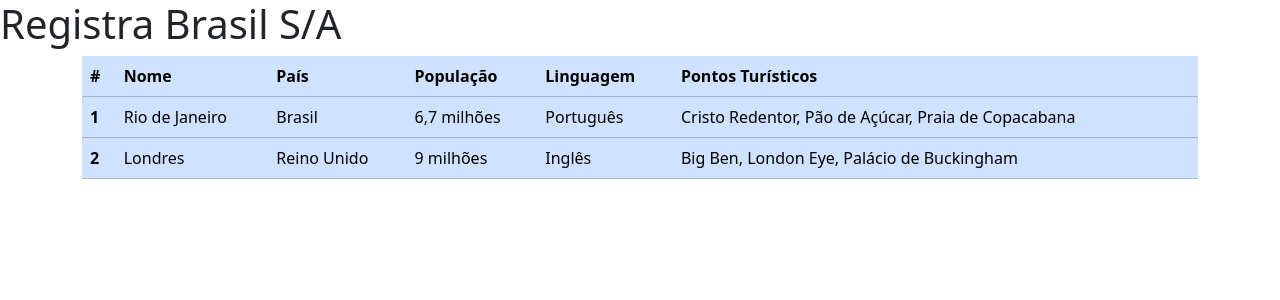
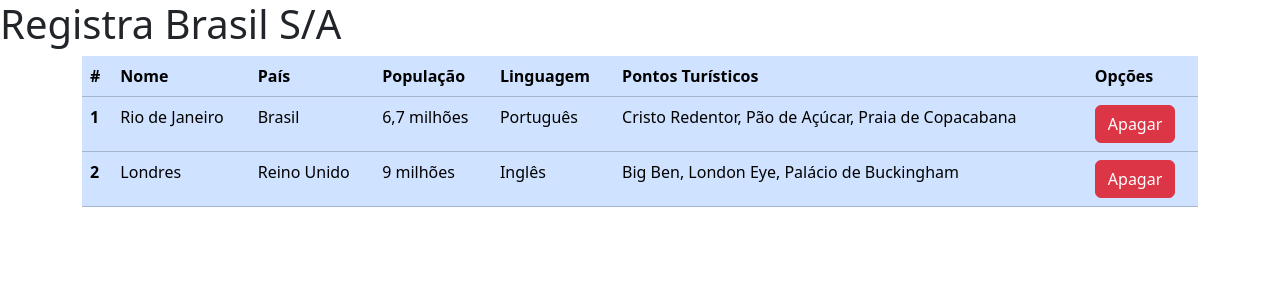
Before and after one commit to ivoosa7/CitiesProject, an Angular app: page / in a window 1280 px wide. Shown: the top 300 px of the page. Built offline with nearby package versions, Linux system fonts and the light colour scheme; data requests are answered from the project's data file.

Commit message:
Service Delete it's working, and alterations in Html

```diff
--- a/src/app/table-cidades/table-cidades.component.html
+++ b/src/app/table-cidades/table-cidades.component.html
@@ -8,6 +8,7 @@
         <th scope="col">População</th>
         <th scope="col">Linguagem</th>
         <th scope="col">Pontos Turísticos</th>
+        <th>Opções</th>
       </tr>
     </thead>
     <tbody>
@@ -18,6 +19,7 @@
         <td scope="row">{{cidade.population}}</td>
         <td scope="row">{{cidade.language}}</td>
         <td scope="row">{{cidade.turism}}</td>
+        <td><button type="button" class="btn btn-danger" (click)="delete(cidade)">Apagar</button></td>
       </tr>
     </tbody>
   </table>
--- a/src/app/table-cidades/table-cidades.component.ts
+++ b/src/app/table-cidades/table-cidades.component.ts
@@ -20,4 +20,10 @@ export class TableCidadesComponent implements OnInit{
       next: data => this.cidades = data
     });
   }
+
+  delete(cidade:Cidade){
+      this.service.deleteCities(cidade).subscribe({
+        next: () => this.loadCities()
+      })
+  }
 }
```
